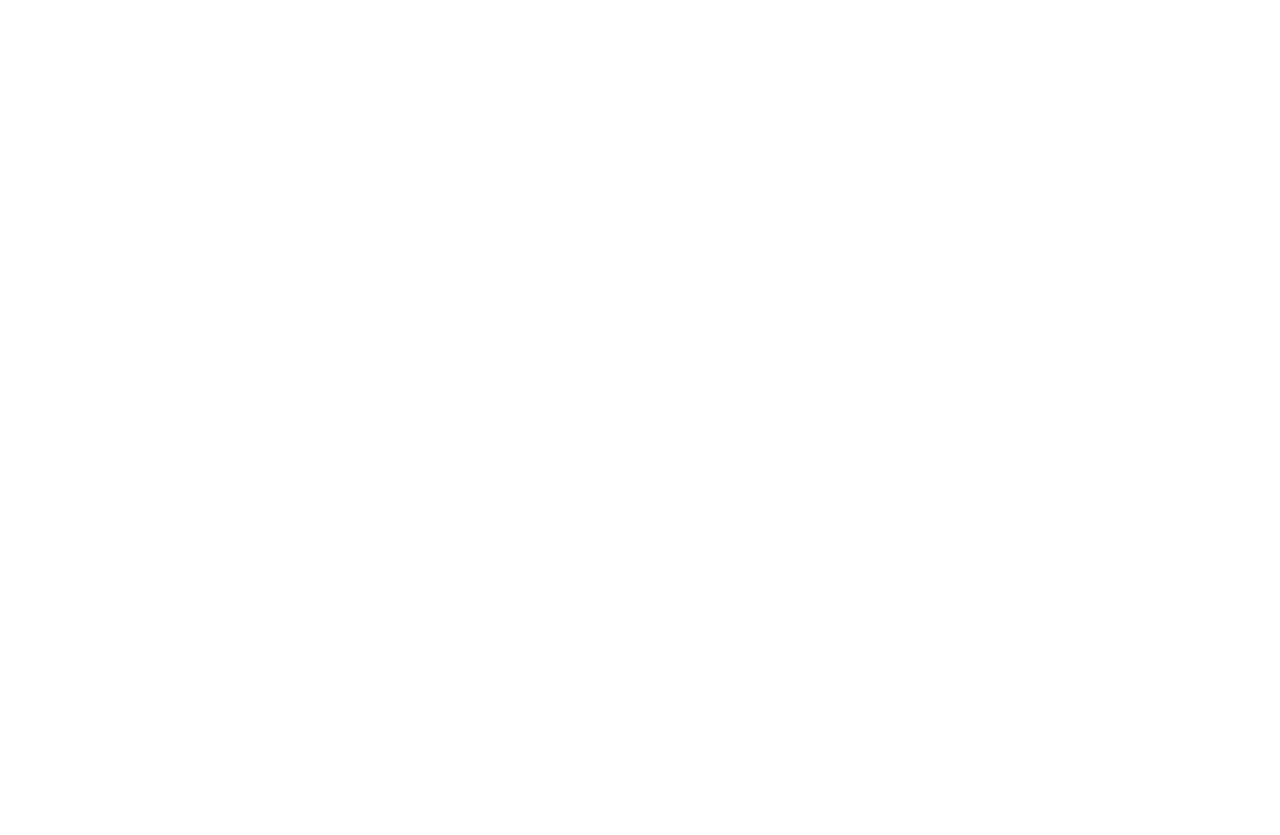
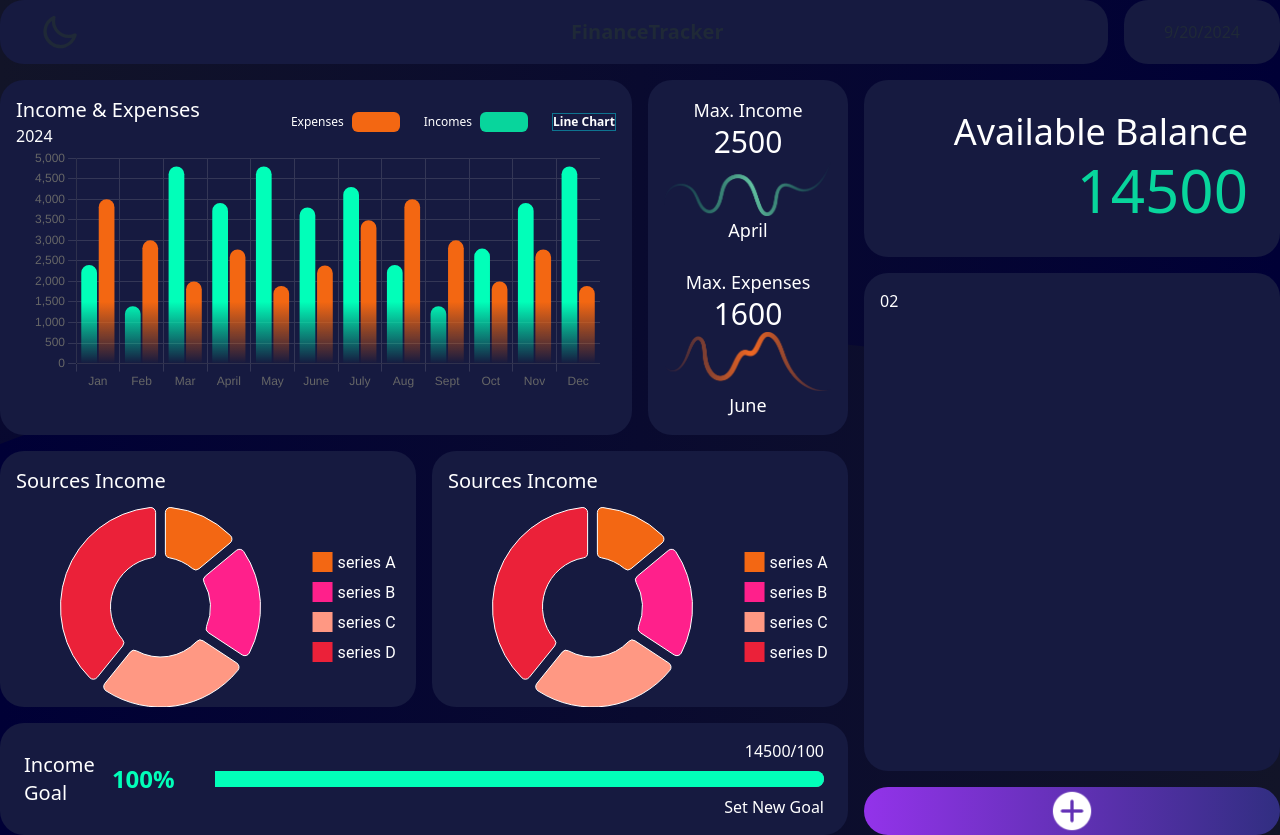
Before and after one commit to Sara-AM91/finance-tracker-frontend, a React (Vite) app: page /home in a window 1280 px wide. Before the commit this address had no page. Before the commit the page ends 800 px from the top, so only its background shows below. Built offline with nearby package versions, Linux system fonts and the light colour scheme.

Commit message:
created header and main layout for dashboard

```diff
--- a/src/App.jsx
+++ b/src/App.jsx
@@ -2,7 +2,7 @@
 import { BrowserRouter, Routes, Route } from "react-router-dom";
 import LoginPage from "./pages/LoginPage";
 import SignUpPage from "./pages/SignUpPage";
-
+import MainLayout from "./components/MainLayout";
 import Dashboard from "./components/Dashboard";
 
 const App = () => {
@@ -11,7 +11,9 @@
       <Routes>
         <Route path="/" element={<LoginPage />} />
         <Route path="/signup" element={<SignUpPage />} />
-        <Route path="/dashboard" element={<Dashboard />} />
+        <Route path="/home" element={<MainLayout />}>
+          <Route index element={<Dashboard />} />
+        </Route>
       </Routes>
     </BrowserRouter>
   );
--- a/src/components/Dashboard.jsx
+++ b/src/components/Dashboard.jsx
@@ -10,9 +10,9 @@
 const Dashboard = () => {
   const [bar, setBar] = useState(true);
   const [balance, setBalance] = useState(14500);
-
   const [maxExp, setMaxExp] = useState({ month: "June", amount: "1600" });
   const [maxInc, setMaxInc] = useState({ month: "April", amount: "2500" });
+
   const toggleChart = () => {
     setBar(!bar);
   };
@@ -21,13 +21,12 @@
   let year = d.getFullYear();
 
   return (
-    <div className="h-screen">
-      {/* Grid with fixed column and row sizes */}
-      <div className="grid grid-cols-6 gap-4 h-full">
-        {/* Main grid (left side) */}
+    <div className="h-full flex flex-col">
+      {/* Main grid layout */}
+      <div className="grid grid-cols-6 gap-4 flex-grow">
+        {/* Left Grid (Income & Expenses + Other items) */}
         <div className="col-span-4 grid grid-cols-4 gap-4 h-full">
-          {/* Income & Expenses */}
-          <div className="col-span-3 bg-[#161A40] p-4 text-white rounded-3xl flex flex-col overflow-hidden">
+          <div className="col-span-3 bg-[#161A40] p-4 text-white rounded-3xl flex flex-col">
             <div className="flex justify-between">
               <div>
                 <h1 className="text-xl">Income & Expenses</h1>
@@ -50,10 +49,8 @@
                 </button>
               </div>
             </div>
-            {/* Chart Placeholder */}
-            <div className="flex-grow flex items-center justify-center overflow-hidden">
+            <div className="flex-grow flex items-center justify-center">
               <div className="w-full h-full">
-                {/* Add chart here */}
                 {bar ? <ExpensesVsIncomeBar /> : <ExpensesVsIncomeLine />}
               </div>
             </div>
@@ -61,14 +58,14 @@
 
           {/* Other Grid Items */}
           <div className="col-span-1 bg-[#161A40] p-4 text-white rounded-3xl overflow-auto flex flex-col items-center justify-around gap-6">
-            <div className="flex flex-col items-center ">
+            <div className="flex flex-col items-center">
               <p className="text-lg">Max. Income</p>
               <p className="text-3xl">{maxInc.amount}</p>
               <img src={greenWave} />
               <p className="text-lg">{maxInc.month}</p>
             </div>
 
-            <div className="flex flex-col items-center ">
+            <div className="flex flex-col items-center">
               <p className="text-lg">Max. Expenses</p>
               <p className="text-3xl">{maxExp.amount}</p>
               <img src={redWave} />
@@ -76,20 +73,20 @@
             </div>
           </div>
 
-          <div className="col-span-2 bg-[#161A40] p-4 text-white rounded-3xl ">
+          <div className="col-span-2 bg-[#161A40] p-4 text-white rounded-3xl">
             <h1 className="text-xl">Sources Income</h1>
-            <div className="flex-grow flex items-center justify-center ">
+            <div className="flex-grow flex items-center justify-center">
               <div className="h-full max-w-full max-h-full">
-                <BasicPie /> {/* Make sure to uncomment and use this */}
+                <BasicPie />
               </div>
             </div>
           </div>
 
-          <div className="col-span-2 bg-[#161A40] p-4 text-white rounded-3xl ">
+          <div className="col-span-2 bg-[#161A40] p-4 text-white rounded-3xl">
             <h1 className="text-xl">Sources Income</h1>
-            <div className="flex-grow flex items-center justify-center ">
+            <div className="flex-grow flex items-center justify-center">
               <div className="h-full max-w-full max-h-full">
-                <BasicPie /> {/* Make sure to uncomment and use this */}
+                <BasicPie />
               </div>
             </div>
           </div>
@@ -100,7 +97,7 @@
           </div>
         </div>
 
-        {/* Sidebar */}
+        {/* Right Grid (Sidebar) */}
         <div className="col-span-2 grid grid-rows-12 gap-4 h-full">
           <div className="row-span-3 bg-[#161A40] text-white rounded-3xl overflow-auto p-8">
             <div className="flex flex-col items-end gap-2">
--- /dev/null
+++ b/src/components/Header.jsx
@@ -0,0 +1,53 @@
+import React from "react";
+import { useState } from "react";
+
+const Header = () => {
+  const [currentDate, setCurrentDate] = useState(getDate());
+
+  function getDate() {
+    const today = new Date();
+    const month = today.getMonth() + 1;
+    const year = today.getFullYear();
+    const date = today.getDate();
+    return `${month}/${date}/${year}`;
+  }
+
+  return (
+    <div className="flex gap-4">
+      <div className="navbar bg-[#161A40] rounded-3xl py-2 px-10 mb-4">
+        <div className="navbar-start">
+          <label className="swap swap-rotate">
+            {/* this hidden checkbox controls the state */}
+            <input type="checkbox" />
+
+            {/* sun icon */}
+            <svg
+              className="swap-on h-10 w-10 fill-current"
+              xmlns="http://www.w3.org/2000/svg"
+              viewBox="0 0 24 24"
+            >
+              <path d="M5.64,17l-.71.71a1,1,0,0,0,0,1.41,1,1,0,0,0,1.41,0l.71-.71A1,1,0,0,0,5.64,17ZM5,12a1,1,0,0,0-1-1H3a1,1,0,0,0,0,2H4A1,1,0,0,0,5,12Zm7-7a1,1,0,0,0,1-1V3a1,1,0,0,0-2,0V4A1,1,0,0,0,12,5ZM5.64,7.05a1,1,0,0,0,.7.29,1,1,0,0,0,.71-.29,1,1,0,0,0,0-1.41l-.71-.71A1,1,0,0,0,4.93,6.34Zm12,.29a1,1,0,0,0,.7-.29l.71-.71a1,1,0,1,0-1.41-1.41L17,5.64a1,1,0,0,0,0,1.41A1,1,0,0,0,17.66,7.34ZM21,11H20a1,1,0,0,0,0,2h1a1,1,0,0,0,0-2Zm-9,8a1,1,0,0,0-1,1v1a1,1,0,0,0,2,0V20A1,1,0,0,0,12,19ZM18.36,17A1,1,0,0,0,17,18.36l.71.71a1,1,0,0,0,1.41,0,1,1,0,0,0,0-1.41ZM12,6.5A5.5,5.5,0,1,0,17.5,12,5.51,5.51,0,0,0,12,6.5Zm0,9A3.5,3.5,0,1,1,15.5,12,3.5,3.5,0,0,1,12,15.5Z" />
+            </svg>
+
+            {/* moon icon */}
+            <svg
+              className="swap-off h-10 w-10 fill-current"
+              xmlns="http://www.w3.org/2000/svg"
+              viewBox="0 0 24 24"
+            >
+              <path d="M21.64,13a1,1,0,0,0-1.05-.14,8.05,8.05,0,0,1-3.37.73A8.15,8.15,0,0,1,9.08,5.49a8.59,8.59,0,0,1,.25-2A1,1,0,0,0,8,2.36,10.14,10.14,0,1,0,22,14.05,1,1,0,0,0,21.64,13Zm-9.5,6.69A8.14,8.14,0,0,1,7.08,5.22v.27A10.15,10.15,0,0,0,17.22,15.63a9.79,9.79,0,0,0,2.1-.22A8.11,8.11,0,0,1,12.14,19.73Z" />
+            </svg>
+          </label>
+        </div>
+        <div className="navbar-center">
+          <a className="btn btn-ghost text-xl">FinanceTracker</a>
+        </div>
+      </div>
+      <div className="bg-[#161A40] rounded-3xl py-2 px-10 mb-4 flex items-center">
+        <p>{currentDate}</p>
+      </div>
+    </div>
+  );
+};
+
+export default Header;
--- /dev/null
+++ b/src/components/MainLayout.jsx
@@ -0,0 +1,33 @@
+import { Outlet } from "react-router-dom";
+import Header from "./Header";
+
+const MainLayout = () => {
+  return (
+    <div className="relative min-h-screen flex flex-col bg-gradient-to-b from-[#121428] to-[#000036]">
+      {/* First Background Curve */}
+      <div className="absolute top-0 left-0 w-full h-[780px] bg-gradient-to-b from-[#121428] to-[#000036] z-0">
+        {/* Upper Curve */}
+        <div
+          className="absolute top-0 left-0 w-full h-full bg-gradient-to-r from-[#121428] to-[#000036]"
+          style={{ clipPath: "ellipse(80% 50% at 50% 0%)" }}
+        ></div>
+      </div>
+
+      {/* Second Background Curve */}
+      <div
+        className="absolute bottom-0 left-0 w-full h-full bg-gradient-to-l from-[#121428] to-[#000036] z-0"
+        style={{ clipPath: "ellipse(80% 60% at 50% 100%)" }}
+      ></div>
+
+      {/* Content Wrapper */}
+      <div className="relative z-10 flex flex-col min-h-screen">
+        <Header />
+        <div className="flex-grow">
+          <Outlet /> {/* Dashboard content */}
+        </div>
+      </div>
+    </div>
+  );
+};
+
+export default MainLayout;
```
Also changed, not shown: src/components/data.json (added, +44 -0 lines).
